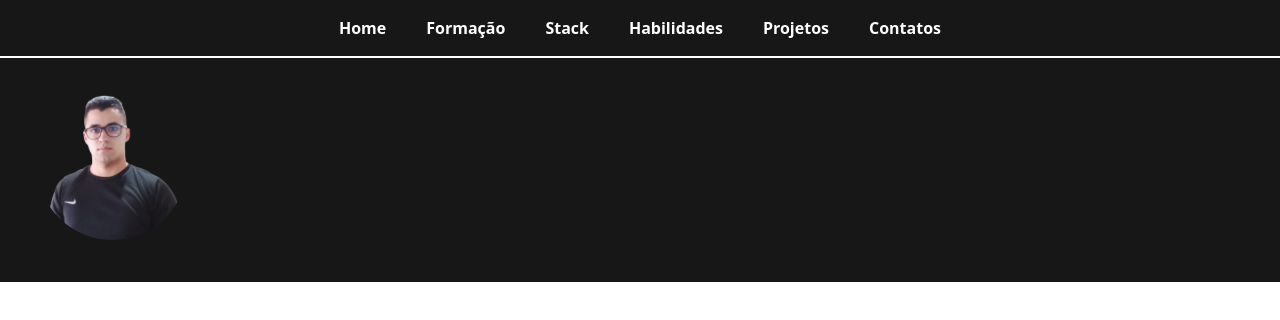
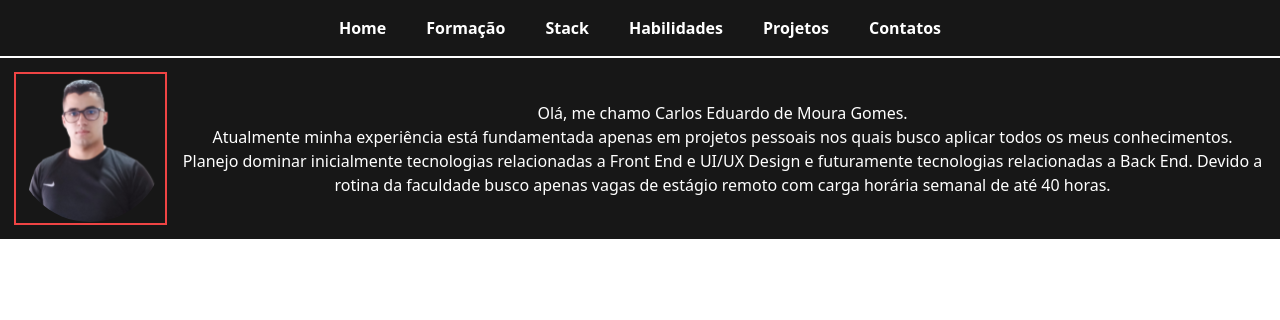
Before and after one commit to cemgthedev/Portfolio, a React (Vite) app in the folder app/: page / in a window 1280 px wide. Shown: the top 320 px of the page. Built offline with nearby package versions, Linux system fonts and the light colour scheme.

Commit message:
adicionando parâmetro column ao componente Card, atualizando design da imagem e alterando atributo bio do Profile para lista de strings

```diff
--- a/app/src/App.tsx
+++ b/app/src/App.tsx
@@ -5,6 +5,7 @@ import { MyProfile } from './profile/MyProfile';
 import { Header } from './components/Header';
 import { Card } from './components/Card';
 import { Label } from './components/Label';
+import { Text } from './components/Text';
 
 const options = [
   {
@@ -53,11 +54,20 @@ export function App() {
           style='dark'
         >
           <div
-            className='w-48 relative flex flex-col items-center'
+            className='w-64 relative flex flex-col items-center ring-2 ring-red-500'
           >
-            <img className='absolute top-4' src={MyProfile.imageUrl} alt="" />
+            <img className='absolute bottom-0' src={MyProfile.imageUrl} alt="" />
             <img
               src="/animations/Blob.svg" alt="" />
+          </div>
+          <div className='text-white'>
+            {
+              MyProfile.bio.map(paragraph => (
+                <Text>
+                  { paragraph }
+                </Text>
+              ))
+            }
           </div>
         </Card>
       </div>
--- a/app/src/components/Card/index.tsx
+++ b/app/src/components/Card/index.tsx
@@ -4,17 +4,21 @@ import { ReactNode } from "react";
 export interface CardProps {
     style?: 'ligth' | 'dark',
     margin?: boolean,
+    column?: boolean,
     className?: string,
     children: ReactNode,
 }
 
-export function Card({style, margin = false, className, children}: CardProps) {
+export function Card({style, column = false, margin = false, className, children}: CardProps) {
     return (
         <div
-            className={clsx('flex flex-col justify-center gap-4 p-4 h-fit',
+            className={clsx('flex justify-center items-center gap-4 p-4 h-fit',
                 {
                     'bg-white': style === 'ligth',
                     'bg-neutral-900': style === 'dark'
+                },
+                {
+                    'flex-col': column === true
                 },
                 {
                     'm-0': margin === false,
--- a/app/src/profile/MyProfile.ts
+++ b/app/src/profile/MyProfile.ts
@@ -2,20 +2,14 @@ import { Profile } from "./Profile";
 
 export const MyProfile: Profile = {
     imageUrl: '/ImageProfile.svg',
-    bio: `
-        <p>
-            Olá, me chamo Carlos Eduardo de Moura Gomes
-        </p>
-        <p>
-            Atualmente minha experiência está fundamentada apenas em projetos pessoais
-            nos quais busco aplicar todos os meus conhecimentos.
-        </p>
-        <p>
-            Planejo dominar inicialmente tecnologias relacionadas a Front End e UI/UX Design
-            e futuramente tecnologias relacionadas a Back End. Devido a rotina da faculdade
-            busco apenas vagas de estágio remoto com carga horária semanal de até 40 horas.
-        </p>
-    `,
+    bio: [
+        `Olá, me chamo Carlos Eduardo de Moura Gomes.`,
+        `Atualmente minha experiência está fundamentada apenas em projetos pessoais
+        nos quais busco aplicar todos os meus conhecimentos.`,
+        `Planejo dominar inicialmente tecnologias relacionadas a Front End e UI/UX Design
+        e futuramente tecnologias relacionadas a Back End. Devido a rotina da faculdade
+        busco apenas vagas de estágio remoto com carga horária semanal de até 40 horas.`
+    ],
     educational: [
         {
             institution: 'Universidade Federal do Ceará - Campus de Quixadá',
--- a/app/src/profile/Profile.ts
+++ b/app/src/profile/Profile.ts
@@ -31,7 +31,7 @@ export interface Contact {
 
 export interface Profile {
     imageUrl: string,
-    bio: string,
+    bio: string[],
     educational: Education[],
     stack: Technology[],
     skills: Skill[],
```
